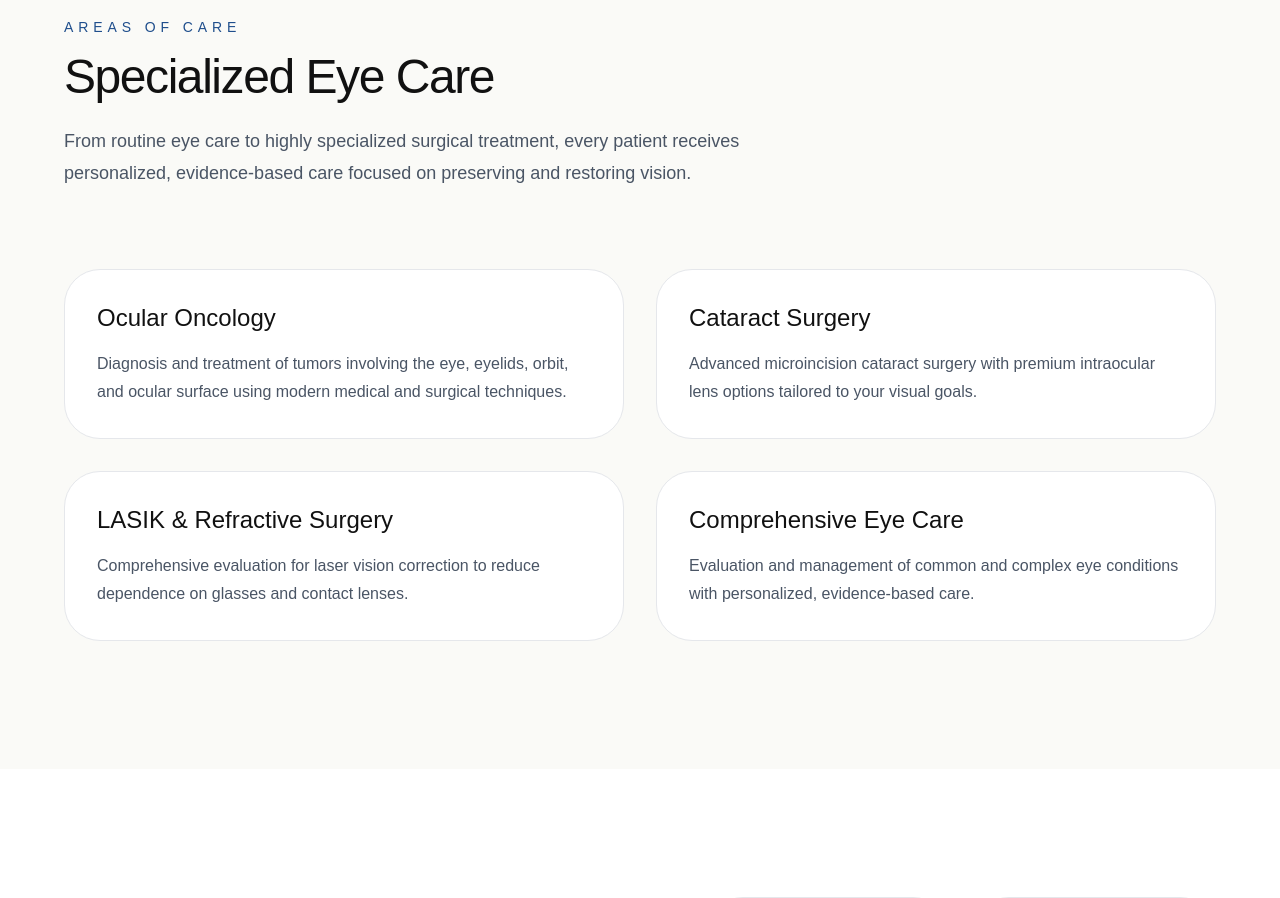
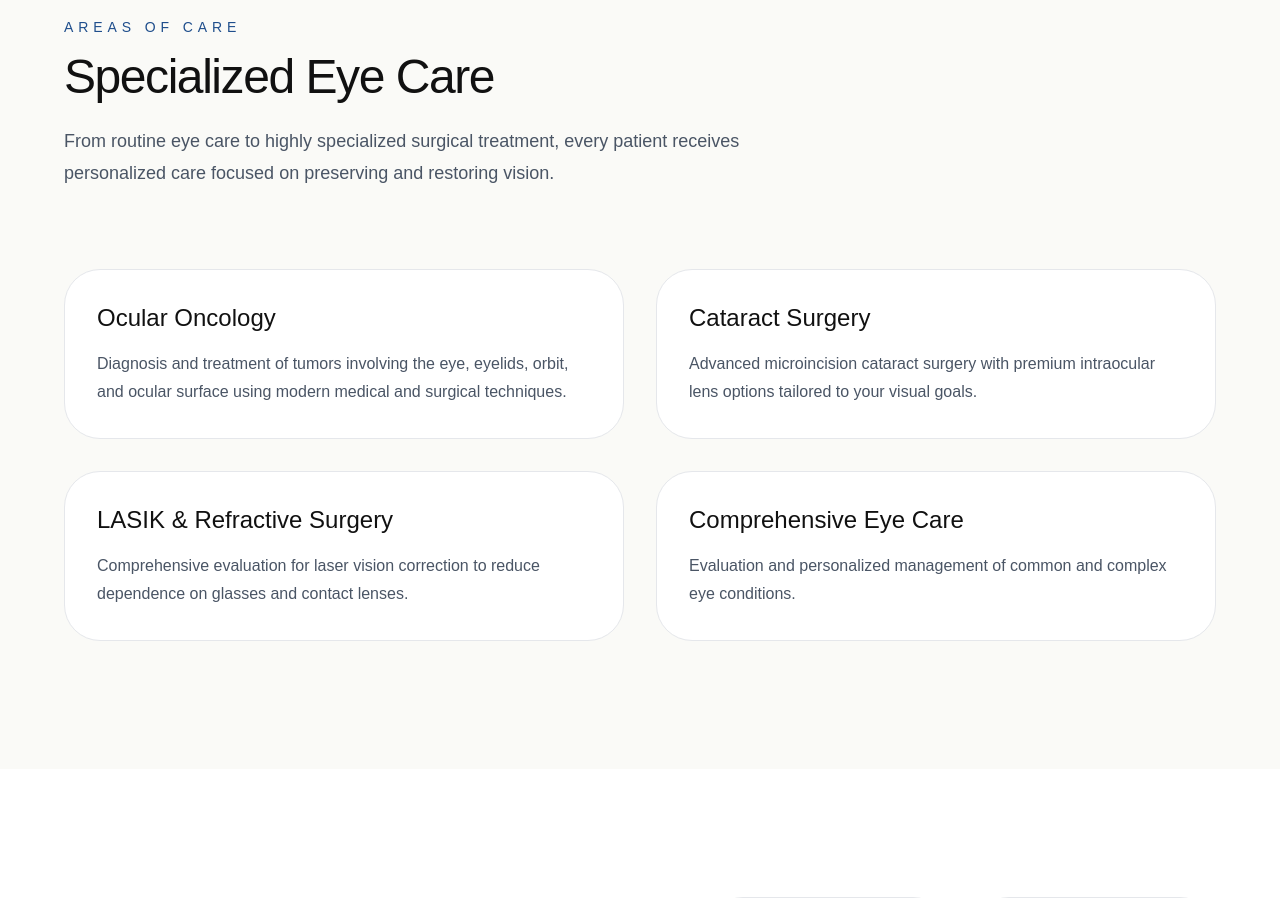
Before and after one commit to idrdrei/website, a Next.js app: page / in a window 1280 px wide. Shown: the part 1440-2338 px from the top of the page. Built offline with nearby package versions, Linux system fonts and the light colour scheme.

Commit message:
Refine retinoblastoma page and reduce use of 'evidence-based'

```diff
--- a/components/home/AreasOfCare.tsx
+++ b/components/home/AreasOfCare.tsx
@@ -26,7 +26,7 @@ const services = [
   {
     title: "Comprehensive Eye Care",
     description:
-      "Evaluation and management of common and complex eye conditions with personalized, evidence-based care.",
+      "Evaluation and personalized management of common and complex eye conditions.",
     href: "/services/comprehensive-eye-care",
   },
 ];
@@ -47,7 +47,7 @@ export default function AreasOfCare() {
 
             <p className="mt-6 text-lg leading-8 text-gray-600">
               From routine eye care to highly specialized surgical treatment,
-              every patient receives personalized, evidence-based care focused
+              every patient receives personalized care focused
               on preserving and restoring vision.
             </p>
           </div>
```
